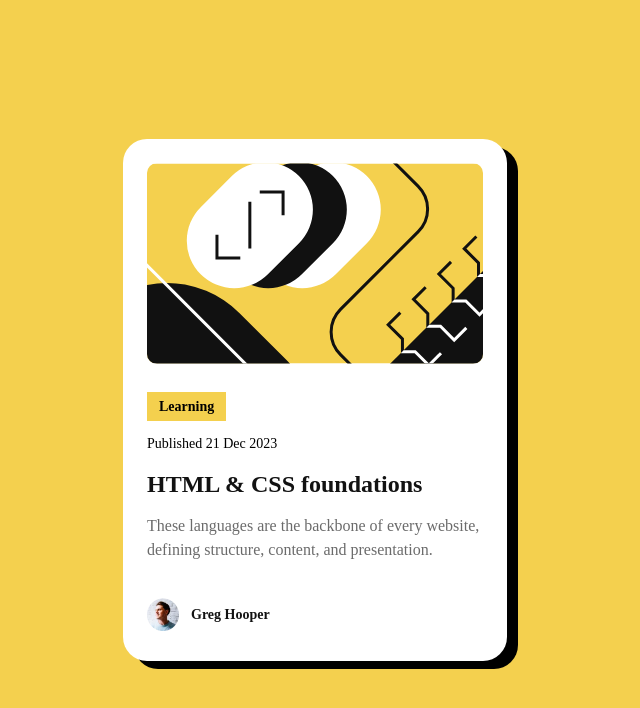
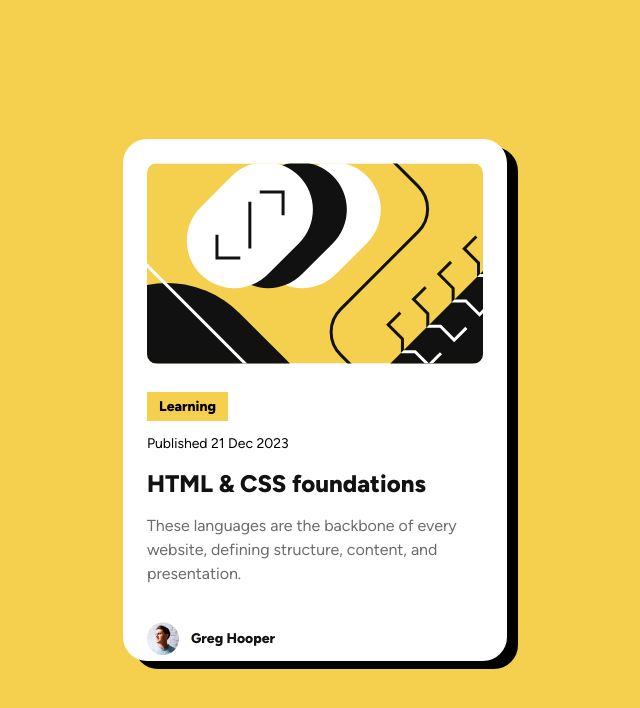
Before and after one commit to Abdelwahab121221/blog-preview-card, a plain HTML site: page index.html in a window 1280 px wide. Shown: the whole page, without its empty margins (325-965 px from the left). Drawn offline with Linux system fonts and the light colour scheme.

Commit message:
add the font

```diff
--- a/index.css
+++ b/index.css
@@ -8,6 +8,33 @@
   --mid-padding: 12px;
   --sec-mid-padding: 8px;
   --mini-padding: 4px;
+}
+@font-face {
+  font-family: "Figtree";
+  src: url("./assets/fonts/Figtree-Italic-VariableFont_wght.ttf")
+    format("truetype");
+  font-style: italic;
+  font-weight: normal;
+}
+@font-face {
+  font-family: "Figtree";
+  src: url("./assets/fonts/static/Figtree-ExtraBold.ttf") format("truetype");
+  font-style: normal;
+  font-weight: bold;
+}
+@font-face {
+  font-family: "Figtree";
+  src: url("./assets/fonts/static/Figtree-SemiBold.ttf") format("truetype");
+  font-style: normal;
+  font-weight: 600;
+}
+
+@font-face {
+  font-family: "Figtree";
+  src:
+    url("./assets/fonts/Figtree-VariableFont_wght.ttf") format("truetype");
+  font-style: normal;
+  font-weight: normal;
 }
 * {
   padding: 0;
@@ -24,6 +51,7 @@ h1 {
   font-weight: bold;
 }
 body {
+  font-family: "Figtree", sans-serif;
   background-color: var(--Yellow);
   display: flex;
   align-items: center;
```
